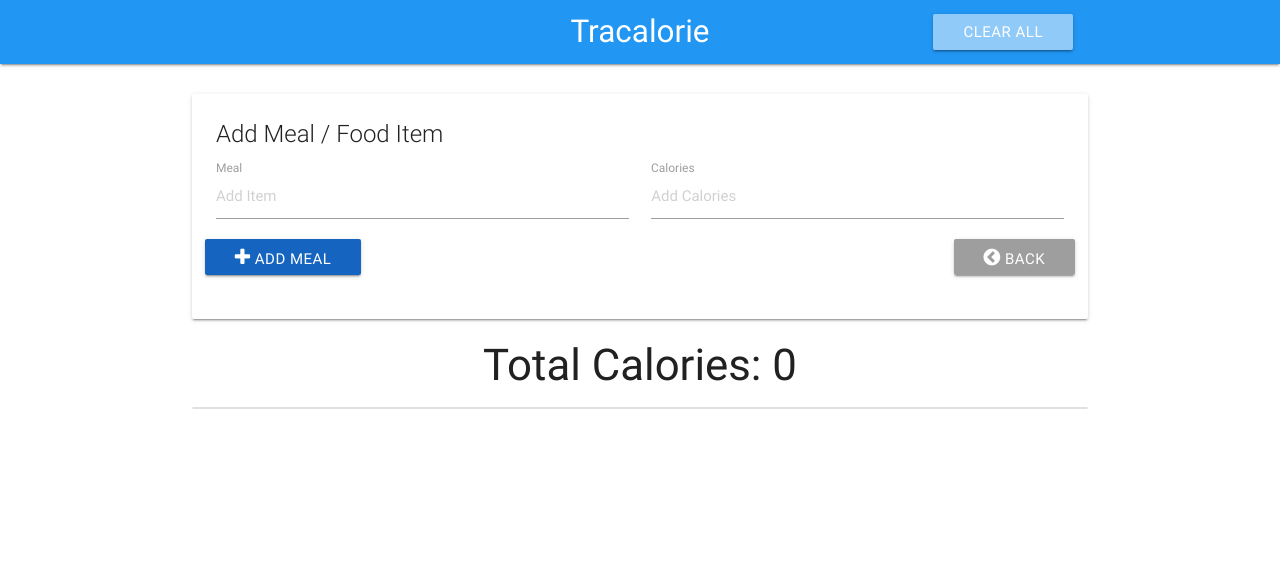
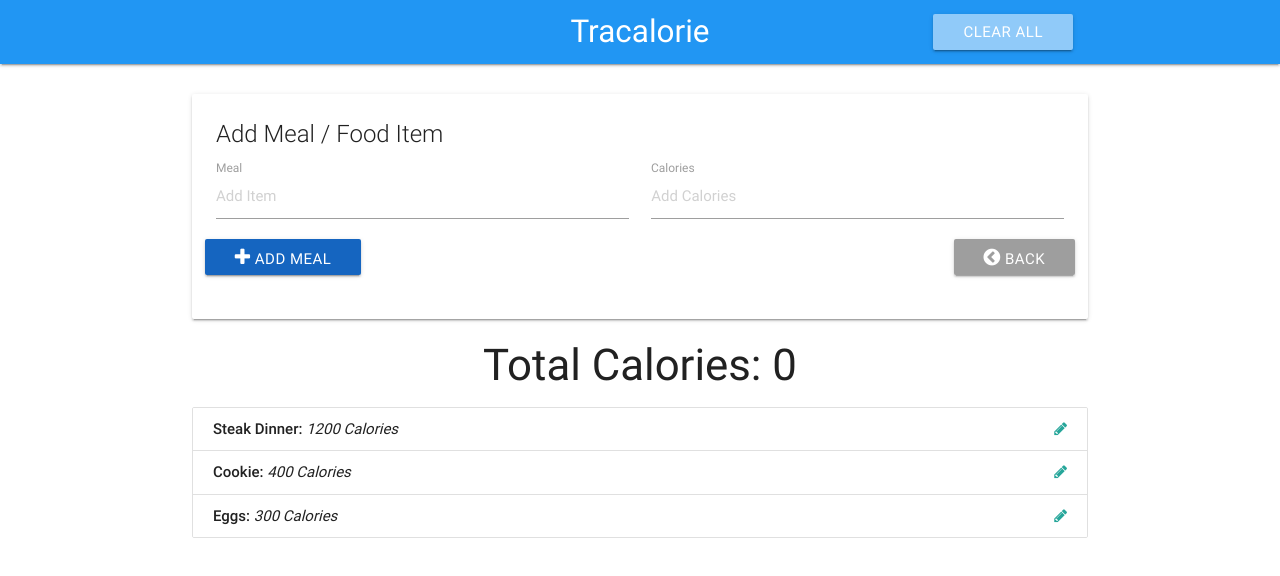
Before and after one commit to sonsolyom/TacalorieProject-Traversy, a plain HTML site: page index.html in a window 1280 px wide. Drawn offline with nearby package versions, Linux system fonts and the light colour scheme.

Commit message:
get and populate items
create functionality to get items from the datalist,
create functionality to populate the list with now hardcoded data.

```diff
--- a/app.js
+++ b/app.js
@@ -22,6 +22,9 @@ const ItemCtrl =(function(){
 
   //Public methods
   return {
+    getItems: function(){
+      return data.items;
+    },
     logData: function(){
       return data;
     }
@@ -34,10 +37,29 @@ const ItemCtrl =(function(){
 
 //UI Controller
 const UICtrl =(function(){
+  const UISelectors = {
+    itemList: '#item-list',
+  }
 
   //Public methods
   return {
+    populateItemList: function(items){
+      let html = '';
 
+      items.forEach(function(item){
+        html += `
+          <li class="collection-item" id="item-${item.id}">
+            <strong>${item.name}: </strong> <em>${item.calories} Calories</em>
+            <a href="#" class="secondary-content">
+              <i class="edit-item fa fa-pencil"></i>
+            </a>
+          </li>
+        `;
+      });
+
+      //Insert ist items
+      document.querySelector(UISelectors.itemList).innerHTML = html;
+    },
   }
 
 })();
@@ -50,7 +72,15 @@ const App = (function(ItemCtrl, UICtrl){
   //Public methods
   return {
     init: function() {
-      console.log('Initializing App...')
+      /* console.log('Initializing App...'); */
+
+      //Fetch items from data structure
+      const items = ItemCtrl.getItems();
+
+      //Populate list with item
+      UICtrl.populateItemList(items);
+
+
     }
   }
 
```
Also changed, not shown: index.html (+3 -3 lines).
